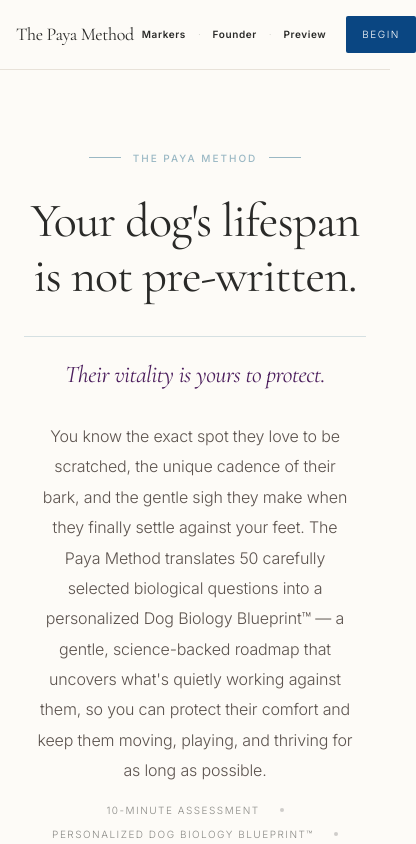
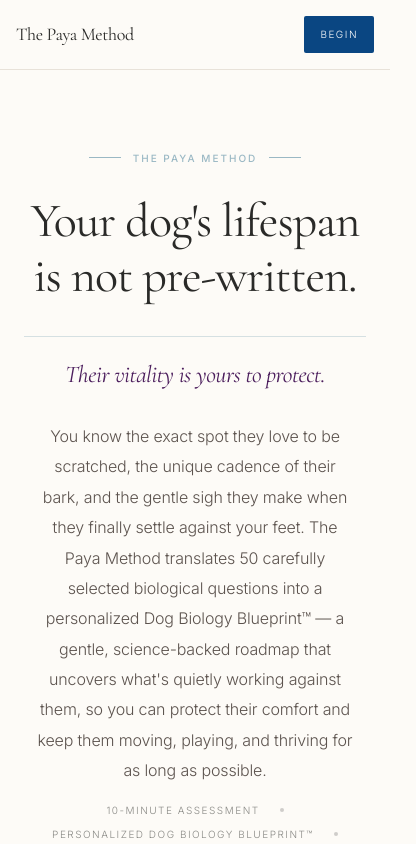
Before and after one commit to CassieAitken/the-paya-method, a React (Vite) app: page / in a window 390 px wide. Shown: the top 844 px of the page, 416 px wide, since content can reach past the window. Built offline with nearby package versions, Linux system fonts and the light colour scheme.

Commit message:
Fix mobile nav overflow: hide Markers/Founder/Preview links on mobile screens, keep only wordmark and Begin button visible, since all four items plus wordmark together overflowed narrow phone widths

```diff
--- a/src/App.tsx
+++ b/src/App.tsx
@@ -654,18 +654,18 @@ The part that got me? How much my own habits are showing up in their biology.`;
                     window.scrollTo({ top, behavior: 'smooth' });
                   }
                 }}
-                className="text-[10px] font-semibold sm:font-medium tracking-[0.06em] sm:tracking-[0.12em] text-[#2A2A28] sm:text-[#8A8A86] hover:text-[#2A2A28] transition-colors px-2 sm:px-3 py-1.5"
+                className="hidden sm:inline-block text-[10px] font-semibold sm:font-medium tracking-[0.06em] sm:tracking-[0.12em] text-[#2A2A28] sm:text-[#8A8A86] hover:text-[#2A2A28] transition-colors px-2 sm:px-3 py-1.5"
               >
                 Markers
               </button>
-              <span className="text-[#8A8A86]/40 text-[10px] select-none">&middot;</span>
+              <span className="hidden sm:inline text-[#8A8A86]/40 text-[10px] select-none">&middot;</span>
               <button
                 onClick={() => setShowFounderMessage(true)}
-                className="text-[10px] font-semibold sm:font-medium tracking-[0.06em] sm:tracking-[0.12em] text-[#2A2A28] sm:text-[#8A8A86] hover:text-[#2A2A28] transition-colors px-2 sm:px-3 py-1.5"
+                className="hidden sm:inline-block text-[10px] font-semibold sm:font-medium tracking-[0.06em] sm:tracking-[0.12em] text-[#2A2A28] sm:text-[#8A8A86] hover:text-[#2A2A28] transition-colors px-2 sm:px-3 py-1.5"
               >
                 Founder
               </button>
-              <span className="text-[#8A8A86]/40 text-[10px] select-none">&middot;</span>
+              <span className="hidden sm:inline text-[#8A8A86]/40 text-[10px] select-none">&middot;</span>
               <button
                 onClick={() => {
                   const el = document.getElementById('how-it-works');
@@ -675,7 +675,7 @@ The part that got me? How much my own habits are showing up in their biology.`;
                     window.scrollTo({ top, behavior: 'smooth' });
                   }
                 }}
-                className="text-[10px] font-semibold sm:font-medium tracking-[0.06em] sm:tracking-[0.12em] text-[#2A2A28] sm:text-[#8A8A86] hover:text-[#2A2A28] transition-colors px-2 sm:px-3 py-1.5"
+                className="hidden sm:inline-block text-[10px] font-semibold sm:font-medium tracking-[0.06em] sm:tracking-[0.12em] text-[#2A2A28] sm:text-[#8A8A86] hover:text-[#2A2A28] transition-colors px-2 sm:px-3 py-1.5"
               >
                 Preview
               </button>
```
